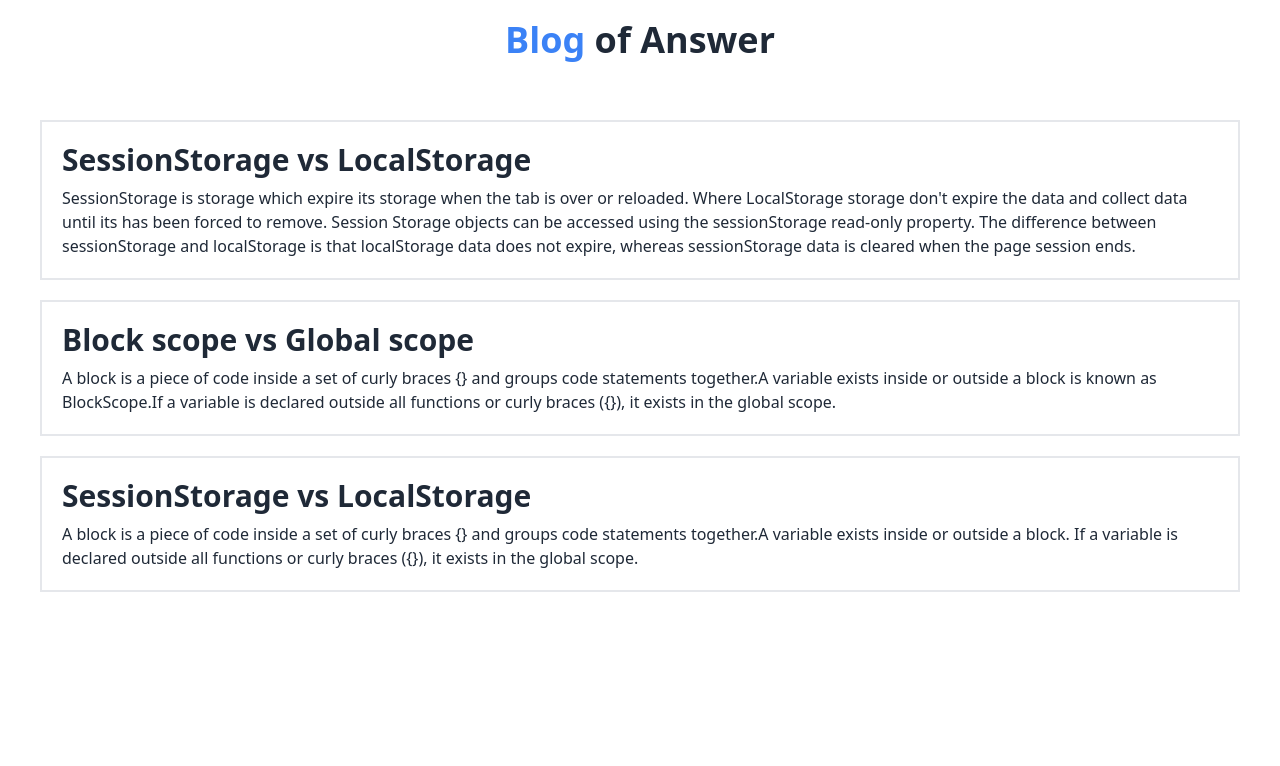
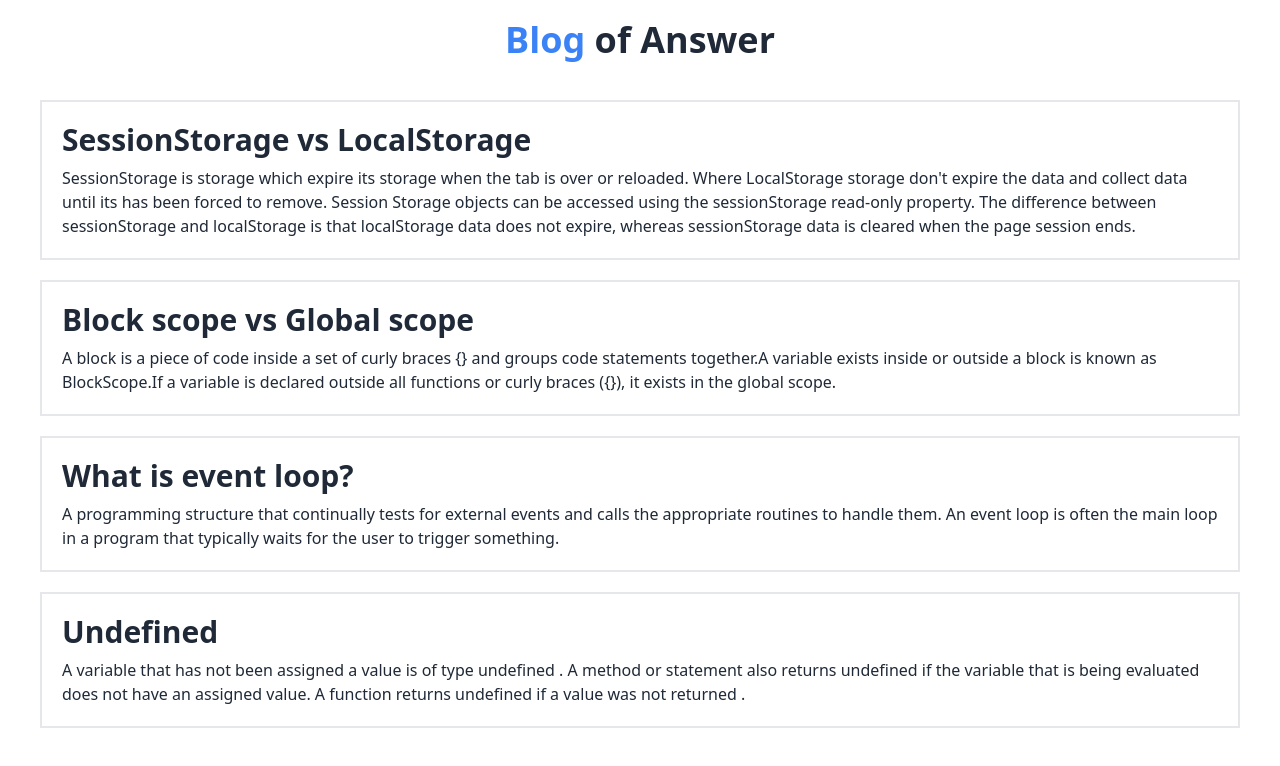
Before and after one commit to Soliman-soad/monster-site-debug, a plain HTML site: page blog.html in a window 1280 px wide. Drawn offline with nearby package versions, Linux system fonts and the light colour scheme.

Commit message:
event loop added in blog

```diff
--- a/blog.html
+++ b/blog.html
@@ -13,7 +13,7 @@
     <script src="https://cdn.tailwindcss.com"></script>
   </head>
   <body>
-    <header class="text-4xl font-bold text-center p-5">
+    <header class="text-4xl font-bold text-center pt-5">
       <h1><span class="text-blue-500">Blog</span> of Answer</h1>
     </header>
     <main class="p-5">
@@ -39,12 +39,21 @@
         </p>
       </div>
       <div class="p-5 border-2 m-5">
-        <h3 class="text-3xl font-bold mb-2">SessionStorage vs LocalStorage</h3>
+        <h3 class="text-3xl font-bold mb-2">What is event loop?</h3>
         <p>
-          A block is a piece of code inside a set of curly braces {} and groups
-          code statements together.A variable exists inside or outside a block.
-          If a variable is declared outside all functions or curly braces ({}),
-          it exists in the global scope.
+          A programming structure that continually tests for external events and
+          calls the appropriate routines to handle them. An event loop is often
+          the main loop in a program that typically waits for the user to
+          trigger something.
+        </p>
+      </div>
+      <div class="p-5 border-2 m-5">
+        <h3 class="text-3xl font-bold mb-2">Undefined</h3>
+        <p>
+          A variable that has not been assigned a value is of type undefined . A
+          method or statement also returns undefined if the variable that is
+          being evaluated does not have an assigned value. A function returns
+          undefined if a value was not returned .
         </p>
       </div>
     </main>
```
